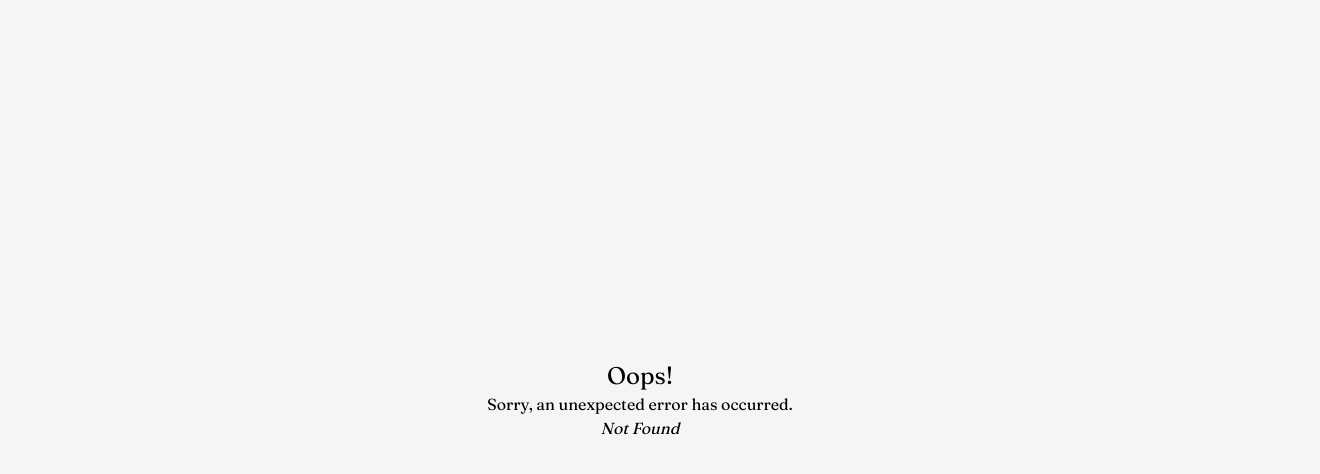
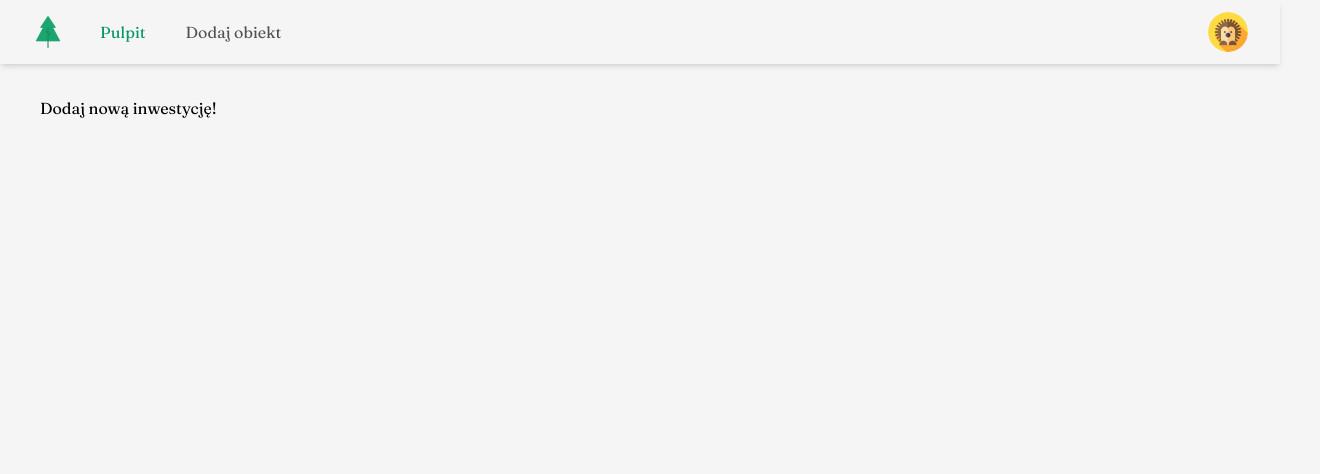
Before and after one commit to szarbartosz/hedgeapp-web, a React (Vite) app: page /add/location in a window 1280 px wide. Before the commit this address had no page. Shown: the top 474 px of the page, 1320 px wide, since content can reach past the window. Built offline with nearby package versions, Linux system fonts and the light colour scheme.

Commit message:
add client side routing

```diff
--- a/src/App.tsx
+++ b/src/App.tsx
@@ -1,32 +1,13 @@
-import { useEffect, useState } from 'react';
-import axios from 'axios';
 import Navbar from './components/Navbar';
+import { Outlet } from 'react-router-dom';
 
-const App: React.FC = () => {
-  const [developers, setDevelopers] = useState([]);
-
-  useEffect(() => {
-    axios
-      .get(`${import.meta.env.VITE_BACKEND_DOMAIN}/developers`, {
-        withCredentials: true,
-      })
-      .then((res) => {
-        setDevelopers(res.data.developers);
-        return res.data;
-      });
-  }, []);
-
-  return (
-    <div className="App">
-      <Navbar />
-      <div className="container mx-4 py-8 sm:mx-6 md:mx-8 lg:mx-10">
-        <h1>Fetched developers:</h1>
-        {developers.map((dev) => (
-          <div key={dev.id}>{dev.name}</div>
-        ))}
-      </div>
+const App: React.FC = () => (
+  <div className="App">
+    <Navbar />
+    <div className="container mx-4 py-8 sm:mx-6 md:mx-8 lg:mx-10">
+      <Outlet />
     </div>
-  );
-};
+  </div>
+);
 
 export default App;
--- /dev/null
+++ b/src/components/Location.tsx
@@ -0,0 +1,9 @@
+const Location: React.FC = () => {
+  return (
+    <div>
+      <h1>Location</h1>
+    </div>
+  );
+};
+
+export default Location;
--- a/src/components/Navbar.tsx
+++ b/src/components/Navbar.tsx
@@ -1,19 +1,22 @@
-import { Fragment } from 'react';
+import { Fragment, useState } from 'react';
 import { motion } from 'framer-motion';
 import { Disclosure, Menu, Transition } from '@headlessui/react';
 import { FontAwesomeIcon } from '@fortawesome/react-fontawesome';
 import { faBars, faXmark } from '@fortawesome/free-solid-svg-icons';
 import hedgehogIcon from '../assets/hedgehog.png';
 import treeIcon from '../assets/tree.png';
+import { Link } from 'react-router-dom';
 
 const navigation = [
-  { name: 'Pulpit', href: '#', current: true },
-  { name: 'Dodaj obiekt', href: '#', current: false },
+  { name: 'Pulpit', href: 'locations' },
+  { name: 'Dodaj obiekt', href: 'add/location' },
 ];
 
 const classNames = (...classes: string[]) => classes.filter(Boolean).join(' ');
 
 const Navbar: React.FC = () => {
+  const [current, setCurrent] = useState(0);
+
   return (
     <Disclosure as="nav" className="bg-neutral-100 shadow-md">
       {({ open }) => (
@@ -52,19 +55,19 @@ const Navbar: React.FC = () => {
                 </div>
                 <div className="hidden sm:ml-6 sm:block">
                   <div className="flex space-x-4">
-                    {navigation.map((item) => (
+                    {navigation.map((item, index) => (
                       <a
                         key={item.name}
-                        href={item.href}
                         className={classNames(
-                          item.current
+                          index === current
                             ? 'text-emerald-600'
                             : 'text-neutral-600 hover:text-emerald-600',
                           'rounded-md px-3 py-2 text-base font-medium'
                         )}
-                        aria-current={item.current ? 'page' : undefined}
+                        aria-current={index === current ? 'page' : undefined}
+                        onClick={() => setCurrent(index)}
                       >
-                        {item.name}
+                        <Link to={item.href}>{item.name}</Link>
                       </a>
                     ))}
                   </div>
@@ -140,20 +143,20 @@ const Navbar: React.FC = () => {
 
           <Disclosure.Panel className="sm:hidden">
             <div className="space-y-1 px-2 pb-3 pt-2">
-              {navigation.map((item) => (
+              {navigation.map((item, index) => (
                 <Disclosure.Button
                   key={item.name}
-                  as="a"
-                  href={item.href}
                   className={classNames(
-                    item.current
+                    index === current
                       ? 'text-emerald-600'
                       : 'text-neutral-600 hover:text-emerald-600',
                     'block rounded-md px-3 py-2 text-base font-medium'
                   )}
-                  aria-current={item.current ? 'page' : undefined}
+                  aria-current={index === current ? 'page' : undefined}
                 >
-                  {item.name}
+                  <div onClick={() => setCurrent(index)}>
+                    <Link to={item.href}>{item.name}</Link>
+                  </div>
                 </Disclosure.Button>
               ))}
             </div>
--- /dev/null
+++ b/src/pages/add-location-page.tsx
@@ -0,0 +1,9 @@
+const AddLocation: React.FC = () => {
+  return (
+    <>
+      <h1>Dodaj nową inwestycję!</h1>
+    </>
+  );
+};
+
+export default AddLocation;
--- /dev/null
+++ b/src/pages/locations-page.tsx
@@ -0,0 +1,32 @@
+import axios from 'axios';
+import { useEffect, useState } from 'react';
+import Location from '../components/Location';
+
+const Locations: React.FC = () => {
+  const [locations, setLocations] = useState([]);
+
+  useEffect(() => {
+    axios
+      .get(`${import.meta.env.VITE_BACKEND_DOMAIN}/locations`, {
+        withCredentials: true,
+      })
+      .then((res) => {
+        setLocations(res.data.locations);
+        return res.data;
+      });
+  }, []);
+
+  return (
+    <>
+      {locations.length > 0 ? (
+        locations.map((loccation: any) => {
+          <Location />;
+        })
+      ) : (
+        <h1>Nie zdefiniowałeś jeszcze żadnej inwestycji!</h1>
+      )}
+    </>
+  );
+};
+
+export default Locations;
--- a/src/pages/register-page.tsx
+++ b/src/pages/register-page.tsx
@@ -22,7 +22,6 @@ export const SignUp: React.FC = () => {
   const mutation = useMutation({
     mutationFn: signUp,
     onSuccess: (data) => {
-      console.log(data);
       navigate('/');
     },
   });
```
Also changed, not shown: src/main.tsx (+13 -1 lines), src/pages/login-page.tsx (+7 -8 lines).
